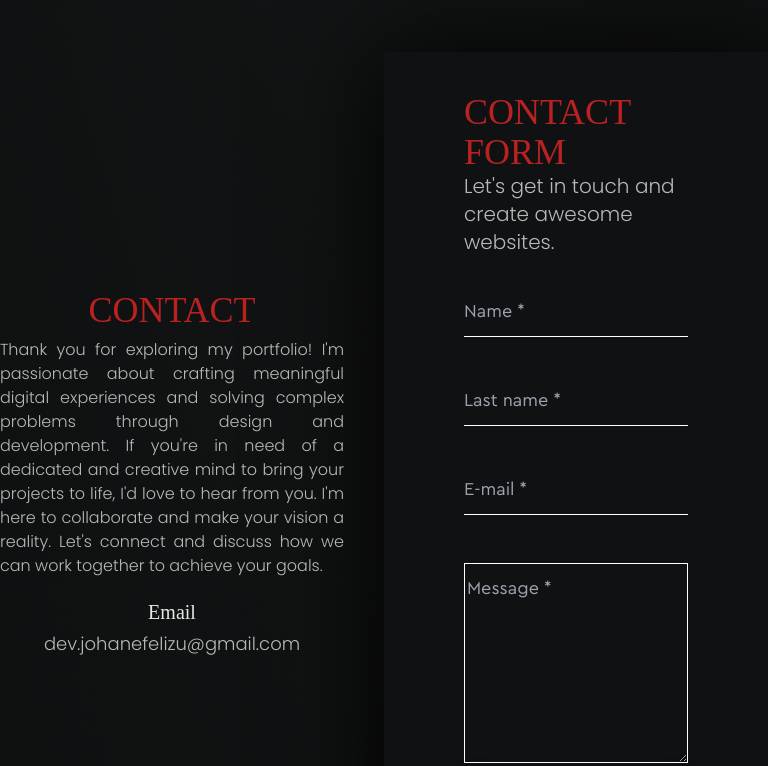
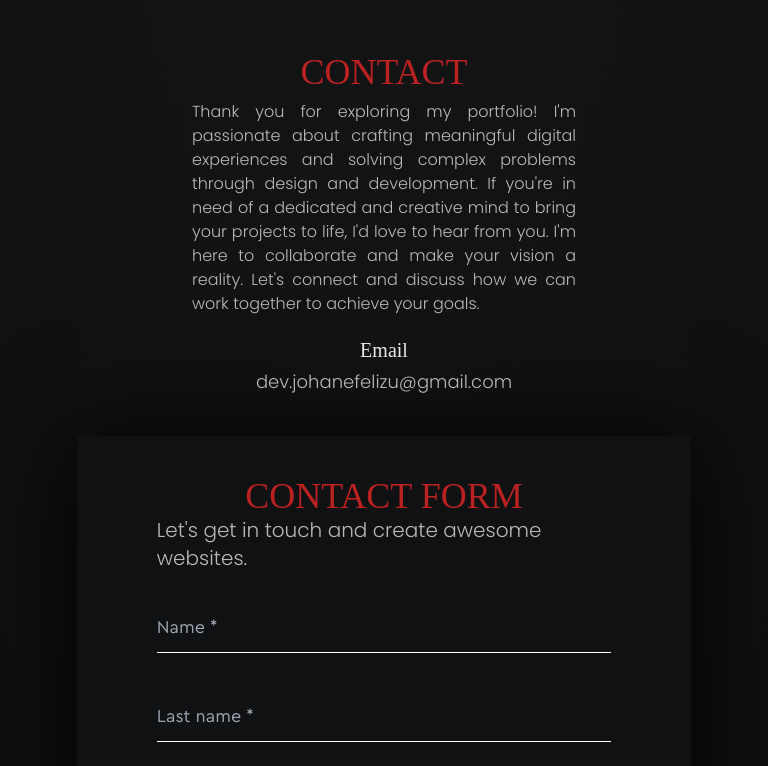
Before and after one commit to Johanfeliz08/devjohan-portfolio, an Astro site: page / in a window 768 px wide. Shown: the part 4628-5394 px from the top of the page. Built offline with nearby package versions, Linux system fonts and the light colour scheme; Astro itself is replaced by a stand-in of ours; no server answers; a web font is replaced by a local one.

Commit message:
Added Contact section's responsiveness

```diff
--- a/src/components/Contact.jsx
+++ b/src/components/Contact.jsx
@@ -119,7 +119,7 @@ const Contact = () => {
     {emailSent === true ? (<Modal toggleShow={setEmailSent} icon={emailSentIcon.src} title="EMAIL SENT" message="Your email has been sent successfully, thanks for contacting me." />) : null}
       <section
         id="contact"
-        className="Contact-section w-full h-full flex flex-row gap-10 py-20 justify-between items-center"
+        className="contact-section w-full h-full flex flex-row gap-10 py-20 justify-between items-center"
       >
         <div className="contact-info w-1/2 flex flex-col justify-center items-center gap-5">
           <div className="flex flex-col justify-center items-center gap-2">
--- a/src/components/styles/Contact.css
+++ b/src/components/styles/Contact.css
@@ -165,3 +165,40 @@
     color: grey;
 
   }
+
+  /* Responsive design */
+
+  /* Small screen size */
+  @media (max-width:768px) {
+
+    .contact-section {
+      flex-direction: column;
+    }
+
+    .contact-info {
+      width: 100%;
+    }
+
+    .contact-form {
+      width: 80%;
+    }
+
+
+  }
+
+  /* Medium screen size */
+  @media (min-width: 768px) and (max-width: 1024px) {
+
+    .contact-section {
+      flex-direction: column;
+    }
+
+    .contact-info {
+      width: 100%;
+    }
+
+    .contact-form {
+      width: 80%;
+    }
+
+  }
```
